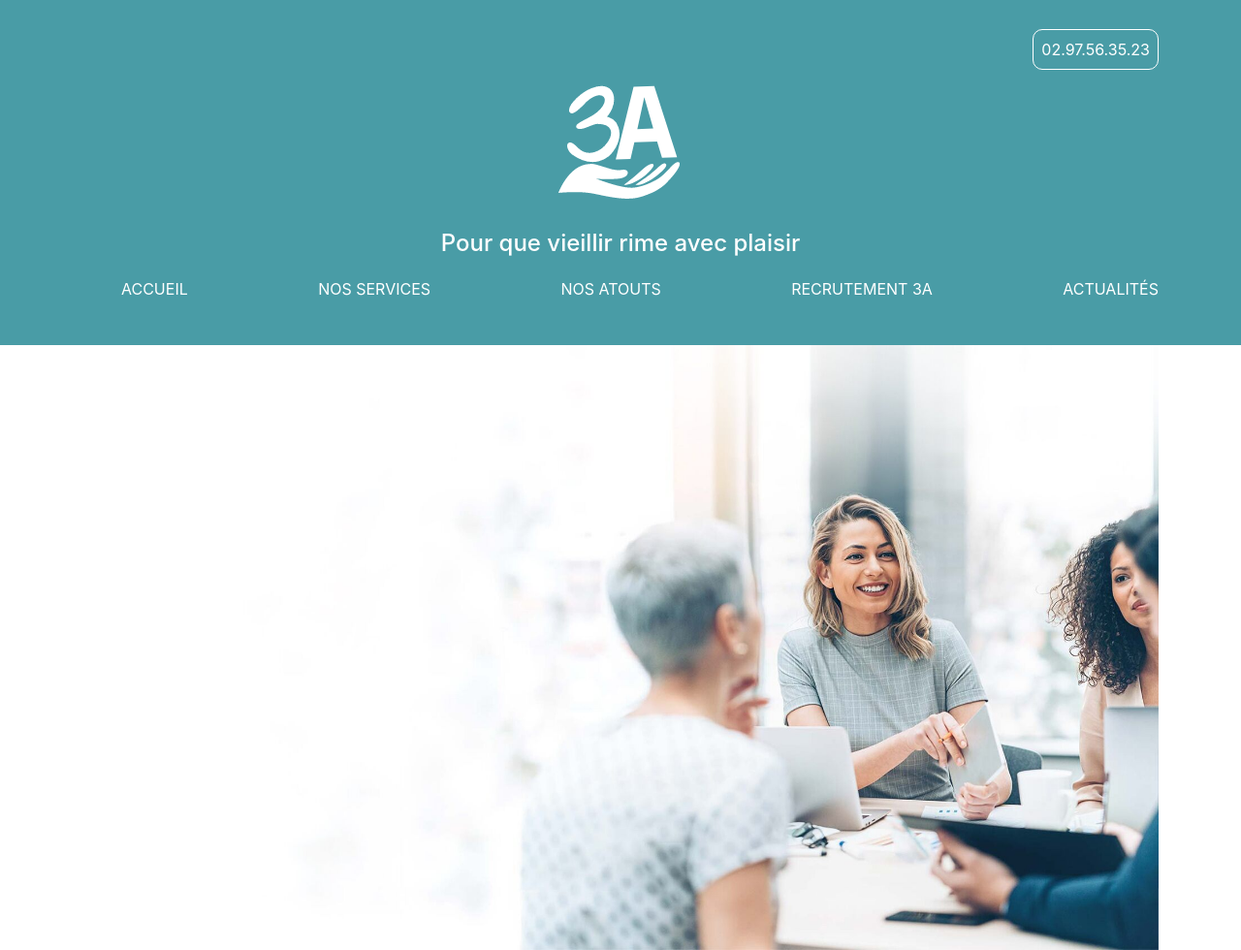
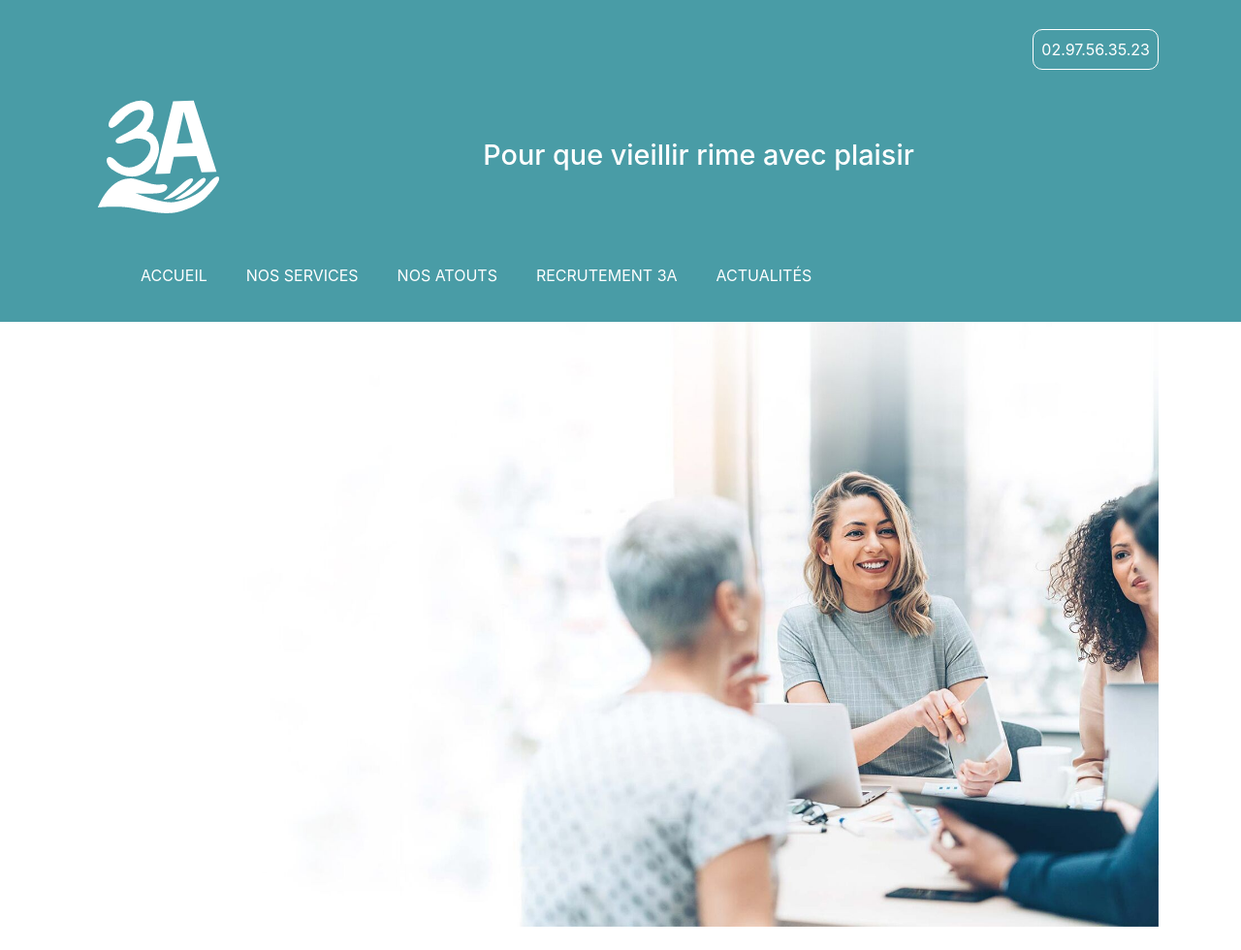
Before and after one commit to Big-Jul/La-Team-Win, a website: page src/index.html in a window 1280 px wide. Shown: the whole page at 97% size. After the commit the page ends 956 px from the top, so only its background shows below. Drawn offline with nearby package versions, Linux system fonts and the light colour scheme; files that its build step writes are made by us from their sources.

Commit message:
modifs header large

```diff
--- a/src/scss/layouts/_header.scss
+++ b/src/scss/layouts/_header.scss
@@ -1,5 +1,5 @@
 header{
-    padding: 30px 0;
+    padding: 30px 0 20px 0;
     display: flex;
     flex-direction: column;
     background-color: #499CA6;
@@ -30,8 +30,35 @@ header{
      }
 
      header h3{
-         font-size: 1.5rem;
+         font-size: 1.8rem;
          color: white;
          margin-top: -20px;
          margin-bottom: 20px;
      }
+
+     @media(min-width: 768px){
+
+        .header-content{
+            display: flex;
+            flex-direction: row;
+            flex-wrap: wrap;
+           align-items: center;
+        }
+
+        .header-content img{
+            margin: 15px 0;
+            left: 10px;
+        }
+
+       .header-part-two{
+           margin: auto auto;
+           text-align: center;
+       }
+
+
+        header ul li{
+            list-style-type: none;
+            justify-content: space-between;
+            padding: 0 20px;
+     }
+    }
--- a/src/scss/layouts/_navigation.scss
+++ b/src/scss/layouts/_navigation.scss
@@ -11,7 +11,7 @@
 #menuToggle a:hover
 {
   font-weight: bold;
-  font-size: 20px;
+  font-size: 18px;
 }
 
 
```
